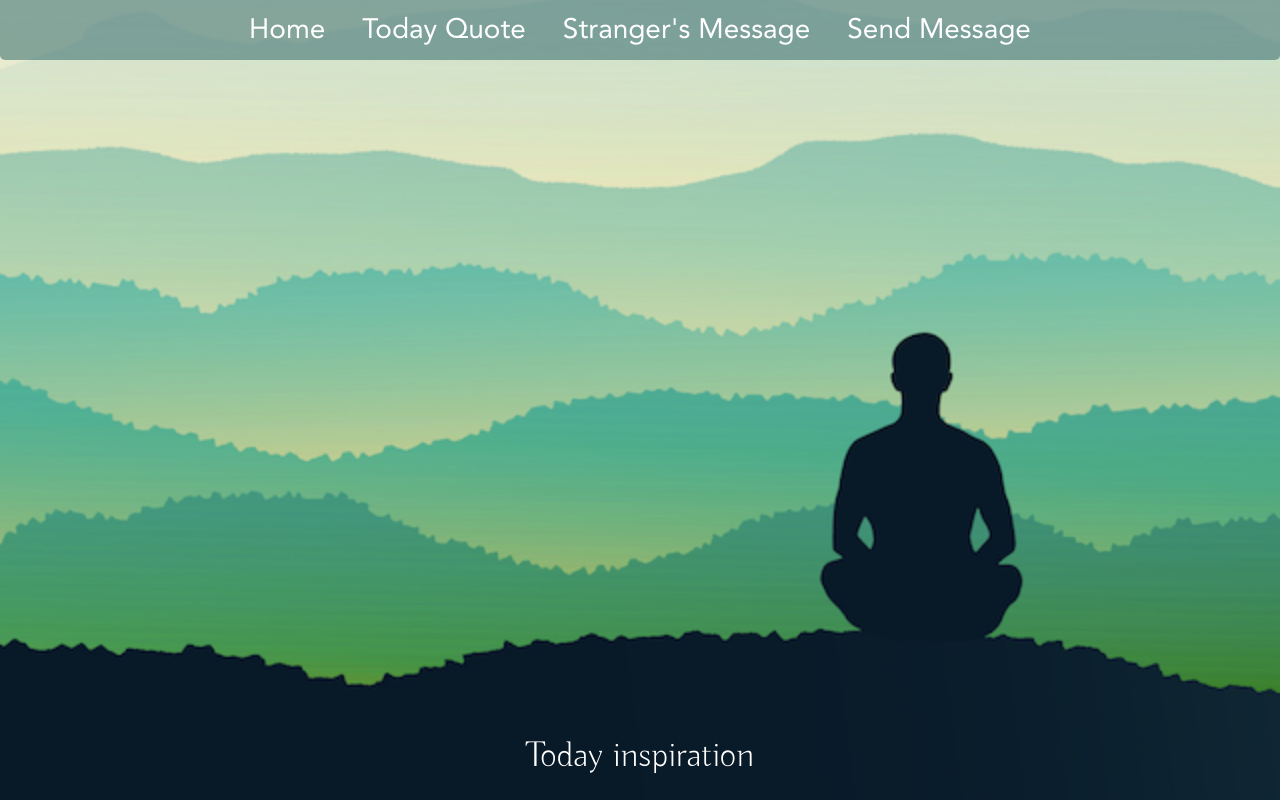
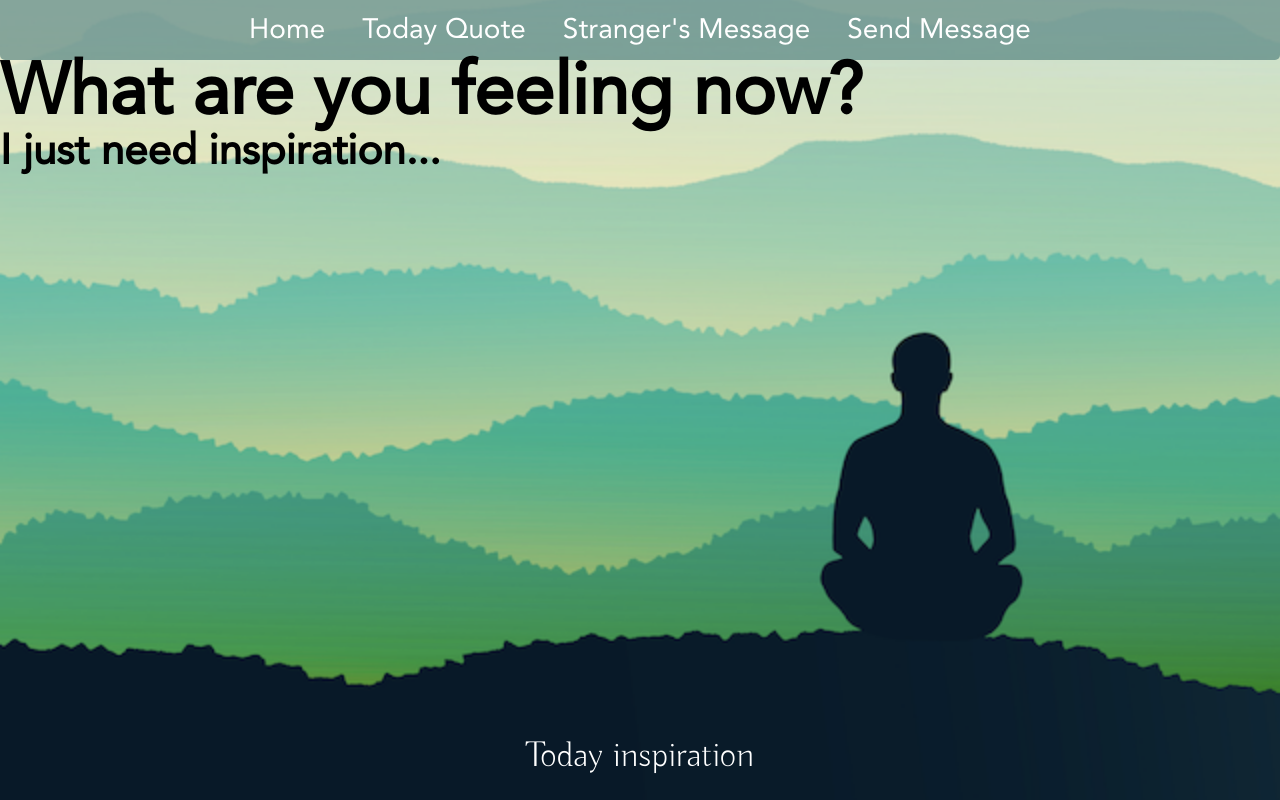
Before and after one commit to quinn3111993/c4e21-group1, a Flask app: template templates/view/index.html in a window 1280 px wide. Run offline with Flask 2, Linux system fonts and the light colour scheme; the template is opened without the code that fills it, so the values that code supplies are empty.

Commit message:
add html

```diff
--- a/templates/view/index.html
+++ b/templates/view/index.html
@@ -23,7 +23,18 @@
             </nav>
         </header>
         <!-- main content -->
-        <main class="main-content"></main>
+        <main class="main-content">
+            <div class="choose-feeling">
+                <!-- title -->
+                <h1 class="choose-feeling__title">
+                        What are you feeling now?
+                </h1>
+                <!-- emoticons -->
+                <div class="emoticons"></div>
+                <!-- desc -->
+                <h3 class="choose-feeling__desc">I just need inspiration...</h3>
+            </div>
+        </main>
         <!-- footer -->
         <footer class="page-footer">
             <h2 class="page-footer__title">Today inspiration</h2>
```
Also changed, not shown: templates/view/today_quote.html (+26 -5 lines).
